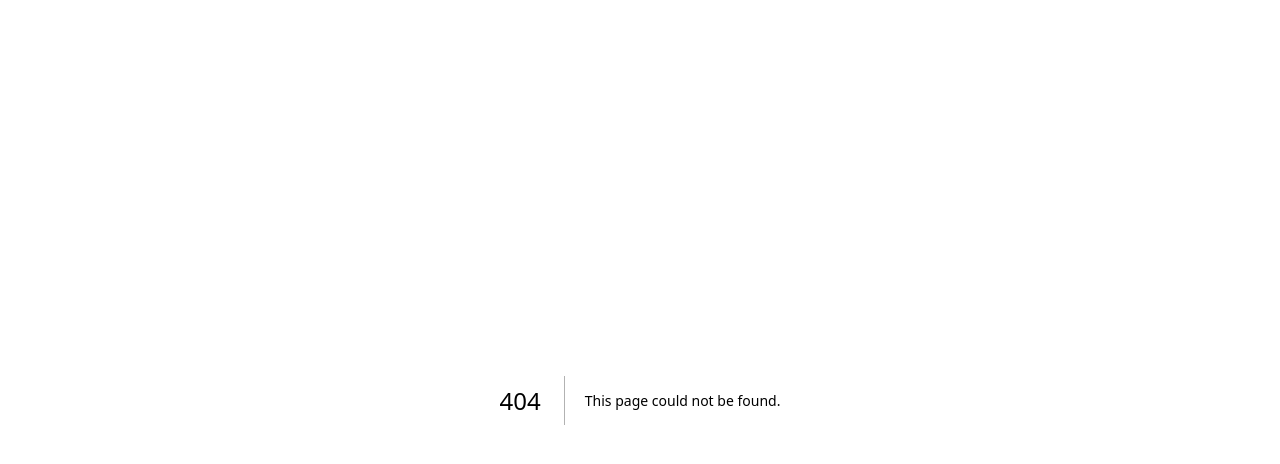
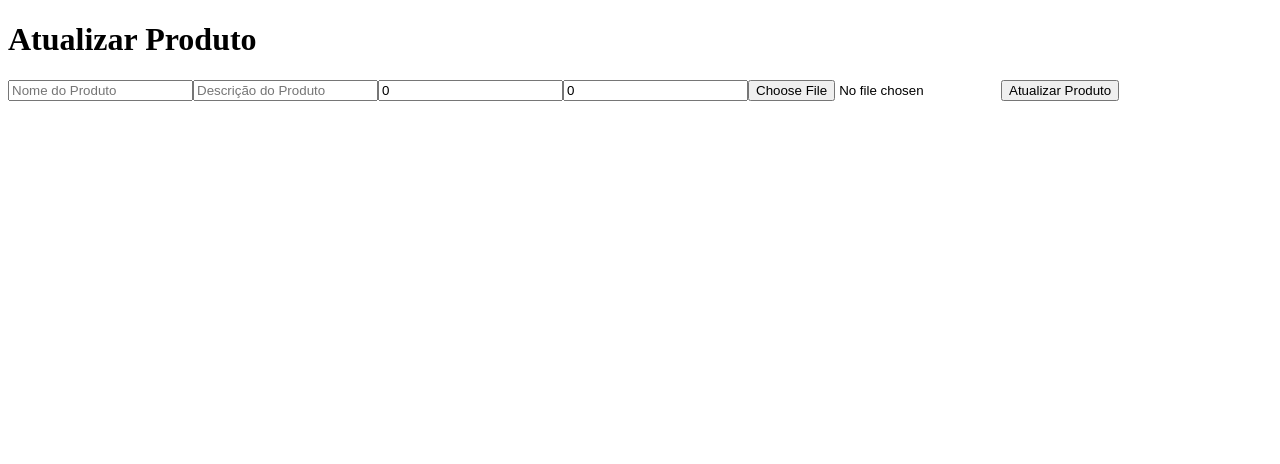
Before and after one commit to AnaPaulaRibeirinha/estoque-sistema, a Next.js app: page /updateProduct in a window 1280 px wide. Before the commit this address had no page. Shown: the top 464 px of the page. Built offline with nearby package versions, Linux system fonts and the light colour scheme.

Commit message:
criação de update produto e delete produto

```diff
--- /dev/null
+++ b/components/deleteProductButton.tsx
@@ -0,0 +1,40 @@
+// components/DeleteProductButton.tsx
+import React from 'react';
+import axios from 'axios';
+
+interface DeleteProductButtonProps {
+  productId: string;
+  onDelete: () => void; // Callback para atualizar a lista após exclusão
+}
+
+const DeleteProductButton: React.FC<DeleteProductButtonProps> = ({ productId, onDelete }) => {
+  const handleDelete = async () => {
+    try {
+      await axios.delete(`http://localhost:5000/api/products/${productId}`);
+      alert(`Produto com ID ${productId} foi removido com sucesso!`);
+      onDelete(); // Chama o callback para atualizar a lista de produtos na Dashboard
+    } catch (error) {
+      console.error('Erro ao excluir produto:', error);
+      alert('Erro ao remover produto. Tente novamente.');
+    }
+  };
+
+  return (
+    <button onClick={handleDelete} style={styles.button}>
+      Deletar Produto
+    </button>
+  );
+};
+
+const styles = {
+  button: {
+    padding: '5px 10px',
+    backgroundColor: 'red',
+    color: '#fff',
+    border: 'none',
+    borderRadius: '5px',
+    cursor: 'pointer',
+  },
+};
+
+export default DeleteProductButton;
--- /dev/null
+++ b/components/updateProductButton.tsx
@@ -0,0 +1,17 @@
+// components/UpdateProductButton.tsx
+import Link from 'next/link';
+import React from 'react';
+
+interface UpdateProductButtonProps {
+  productId: string;
+}
+
+const UpdateProductButton: React.FC<UpdateProductButtonProps> = ({ productId }) => {
+  return (
+    <Link href={`/updateProduct?id=${productId}`} passHref>
+      <button>Atualizar Produto</button>
+    </Link>
+  );
+};
+
+export default UpdateProductButton;
--- a/pages/dashboard.tsx
+++ b/pages/dashboard.tsx
@@ -2,7 +2,9 @@
 import React, { useEffect, useState } from 'react';
 import axios from 'axios';
 import { useRouter } from 'next/router';
-import AddProductButton from '../components/addProductButton'; // Importe o componente
+import AddProductButton from '../components/addProductButton';
+import UpdateProductButton from '../components/updateProductButton';
+import DeleteProductButton from '../components/deleteProductButton';
 
 interface Product {
   id: string;
@@ -18,10 +20,9 @@ const Dashboard: React.FC = () => {
   const [error, setError] = useState<string | null>(null);
   const router = useRouter();
 
-  useEffect(() => {
   const fetchProducts = async () => {
     try {
-        const response = await axios.get('http://localhost:5000/api/products'); // Ajuste a URL conforme necessário
+      const response = await axios.get('http://localhost:5000/api/products');
       setProducts(response.data);
     } catch (err) {
       setError('Erro ao buscar produtos.');
@@ -31,13 +32,13 @@ const Dashboard: React.FC = () => {
     }
   };
 
+  useEffect(() => {
     fetchProducts();
   }, []);
 
   const handleLogout = () => {
-    // Implementa o logout, removendo o token do localStorage
-    localStorage.removeItem('token'); // Supondo que você armazena o token no localStorage
-    router.push('/login'); // Redireciona para a página de login
+    localStorage.removeItem('token');
+    router.push('/login');
   };
 
   if (loading) return <div>Carregando...</div>;
@@ -46,10 +47,8 @@ const Dashboard: React.FC = () => {
   return (
     <div>
       <h1>Dashboard</h1>
-      <button onClick={handleLogout} style={styles.button}>
-        Logout
-      </button>
-      <AddProductButton /> {/* Usa o componente para cadastrar produtos */}
+      <button onClick={handleLogout} style={styles.button}>Logout</button>
+      <AddProductButton />
       <table>
         <thead>
           <tr>
@@ -58,6 +57,7 @@ const Dashboard: React.FC = () => {
             <th>Descrição</th>
             <th>Valor</th>
             <th>Estoque</th>
+            <th>Ações</th>
           </tr>
         </thead>
         <tbody>
@@ -68,6 +68,13 @@ const Dashboard: React.FC = () => {
               <td>{product.descricao}</td>
               <td>{product.valor}</td>
               <td>{product.estoque}</td>
+              <td>
+                <UpdateProductButton productId={product.id} />
+                <DeleteProductButton
+                  productId={product.id}
+                  onDelete={fetchProducts} // Atualiza a lista após exclusão
+                />
+              </td>
             </tr>
           ))}
         </tbody>
@@ -85,7 +92,7 @@ const styles = {
     borderRadius: '5px',
     cursor: 'pointer',
     fontSize: '16px',
-    margin: '10px 0', // Adiciona um espaçamento
+    margin: '10px 0',
   },
 };
 
--- /dev/null
+++ b/pages/updateProduct.tsx
@@ -0,0 +1,137 @@
+import React, { useState, useEffect } from 'react';
+import axios from 'axios';
+import { useRouter } from 'next/router';
+
+interface Product {
+  id: string;
+  nome: string;
+  descricao: string;
+  valor: number;
+  estoque: number;
+  imagem?: File;
+}
+
+const UpdateProduct: React.FC = () => {
+  const [productData, setProductData] = useState<Product>({
+    id: '',
+    nome: '',
+    descricao: '',
+    valor: 0,
+    estoque: 0,
+    imagem: undefined,
+  });
+  const router = useRouter();
+  const { id } = router.query;
+
+  useEffect(() => {
+    // Só busca o produto se o ID estiver definido
+    const fetchProduct = async () => {
+      if (id) {
+        try {
+          const response = await axios.get(`http://localhost:5000/api/products/${id}`);
+          setProductData(response.data);
+        } catch (error) {
+          console.error('Erro ao buscar produto:', error);
+        }
+      }
+    };
+
+    fetchProduct();
+  }, [id]);
+
+  const handleInputChange = (e: React.ChangeEvent<HTMLInputElement>) => {
+    const { name, value } = e.target;
+    setProductData((prevData) => ({
+      ...prevData,
+      [name]: value,
+    }));
+  };
+
+  const handleImageChange = (e: React.ChangeEvent<HTMLInputElement>) => {
+    const file = e.target.files?.[0];
+    if (file) {
+      setProductData((prevData) => ({
+        ...prevData,
+        imagem: file,
+      }));
+    }
+  };
+
+  const handleUpdateProduct = async () => {
+    if (!id) return; // Verifica se o ID está disponível antes de prosseguir
+
+    const formData = new FormData();
+
+    if (productData.descricao !== undefined) {
+        formData.append('descricao', productData.descricao);
+    }
+
+    if (productData.nome !== undefined) {
+        formData.append('nome', productData.nome);
+    }
+
+    if (productData.valor !== undefined) {
+        formData.append('valor', productData.valor.toString());
+    }
+
+    if (productData.estoque !== undefined) {
+        formData.append('estoque', productData.estoque.toString());
+    }
+
+    if (productData.imagem) {
+      formData.append('imagem', productData.imagem);
+    }
+
+    try {
+      await axios.put(`http://localhost:5000/api/products/${id}`, formData, {
+        headers: { 'Content-Type': 'multipart/form-data' },
+      });
+      console.log('Produto atualizado com sucesso!');
+      router.push('/dashboard');
+    } catch (error) {
+      console.error('Erro ao atualizar produto:', error);
+    }
+  };
+
+  return (
+    <div>
+      <h1>Atualizar Produto</h1>
+      <input
+        type="text"
+        name="nome"
+        placeholder="Nome do Produto"
+        value={productData.nome}
+        onChange={handleInputChange}
+      />
+      <input
+        type="text"
+        name="descricao"
+        placeholder="Descrição do Produto"
+        value={productData.descricao}
+        onChange={handleInputChange}
+      />
+      <input
+        type="number"
+        name="valor"
+        placeholder="Valor do Produto"
+        value={productData.valor}
+        onChange={handleInputChange}
+      />
+      <input
+        type="number"
+        name="estoque"
+        placeholder="Quantidade em Estoque"
+        value={productData.estoque}
+        onChange={handleInputChange}
+      />
+      <input
+        type="file"
+        accept="image/*"
+        onChange={handleImageChange}
+      />
+      <button onClick={handleUpdateProduct}>Atualizar Produto</button>
+    </div>
+  );
+};
+
+export default UpdateProduct;
```
Lines whose indentation alone changed are shown as unchanged.
